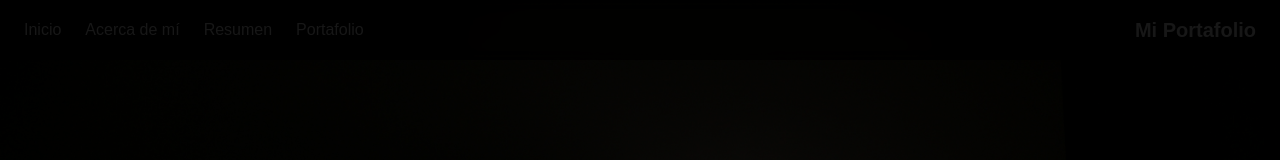
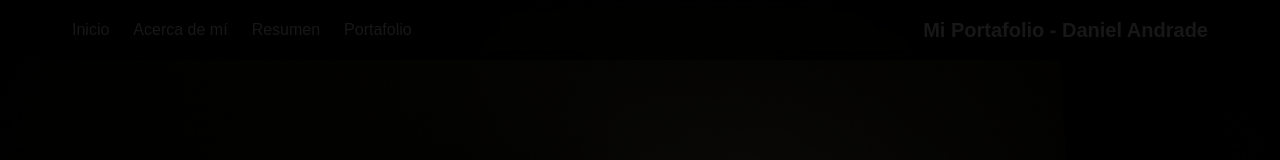
Before and after one commit to DaniAndradeDash/MiPortafolio, a Next.js app: page / in a window 1280 px wide. Shown: the top 160 px of the page. Built offline with nearby package versions, Linux system fonts and the light colour scheme.

Commit message:
Agreando funcion para el navbar

```diff
--- a/src/app/page.tsx
+++ b/src/app/page.tsx
@@ -7,20 +7,20 @@ import Tecnologies from './tecnologies/page';
 
 export default function HomePage() {
   return (
-    <main className="h-screen overflow-y-scroll scroll-smooth snap-y snap-mandatory">
-      <section className="h-screen snap-start">
+    <main className="h-screen overflow-y-auto scroll-smooth snap-y snap-mandatory scrollbar-hide">
+      <section id='Hero' className="h-screen snap-start">
         <Hero />
       </section>
-      <section className="h-screen snap-start">
+      <section id='About' className="h-screen snap-start">
         <About />
       </section>
-      <section className="h-screen snap-start">
+      <section id='Resume' className="h-screen snap-start">
         <Resume />
       </section>
-      <section className="h-screen snap-start">
+      <section id='Portfolio' className="h-screen snap-start">
         <Portfolio />
       </section>
-      <section className="h-screen snap-start">
+      <section id='Tecnologias' className="h-screen snap-start">
         <Tecnologies />
       </section>
     </main>
--- a/src/components/Navbar.tsx
+++ b/src/components/Navbar.tsx
@@ -4,12 +4,12 @@ export default function Navbar() {
     return (
         <nav className="fixed w-full bg-black/70 backdrop-blur-sm z-50">
             <div className="w-full mx-auto flex justify-between items-center px-6 py-4">
-                <span className="font-montserrat text-xl font-bold order-2">Mi Portafolio</span>
-                <div className="flex gap-6 font-poppins order-1">
-                    <Link href="/">Inicio</Link>
-                    <Link href="/about">Acerca de mí</Link>
-                    <Link href="/resume">Resumen</Link>
-                    <Link href="/portfolio">Portafolio</Link>
+                <span className="font-montserrat mr-12 text-xl font-bold order-2">Mi Portafolio - Daniel Andrade</span>
+                <div className="flex gap-6 ml-12 font-poppins order-1">
+                    <Link href="#Hero" className="hover:text-[#006d6d]">Inicio</Link>
+                    <Link href="#About" className="hover:text-[#006d6d]">Acerca de mí</Link>
+                    <Link href="#Resume" className="hover:text-[#006d6d]">Resumen</Link>
+                    <Link href="#Portfolio" className="hover:text-[#006d6d]">Portafolio</Link>
                 </div>
             </div>
         </nav>
--- a/src/styles/globals.css
+++ b/src/styles/globals.css
@@ -30,3 +30,15 @@ body {
   color: var(--foreground);
   font-family: Arial, Helvetica, sans-serif;
 }
+
+/* globals.css */
+.scrollbar-hide::-webkit-scrollbar {
+  display: none;
+}
+
+.scrollbar-hide {
+  -ms-overflow-style: none;
+  /* IE and Edge */
+  scrollbar-width: none;
+  /* Firefox */
+}
```
